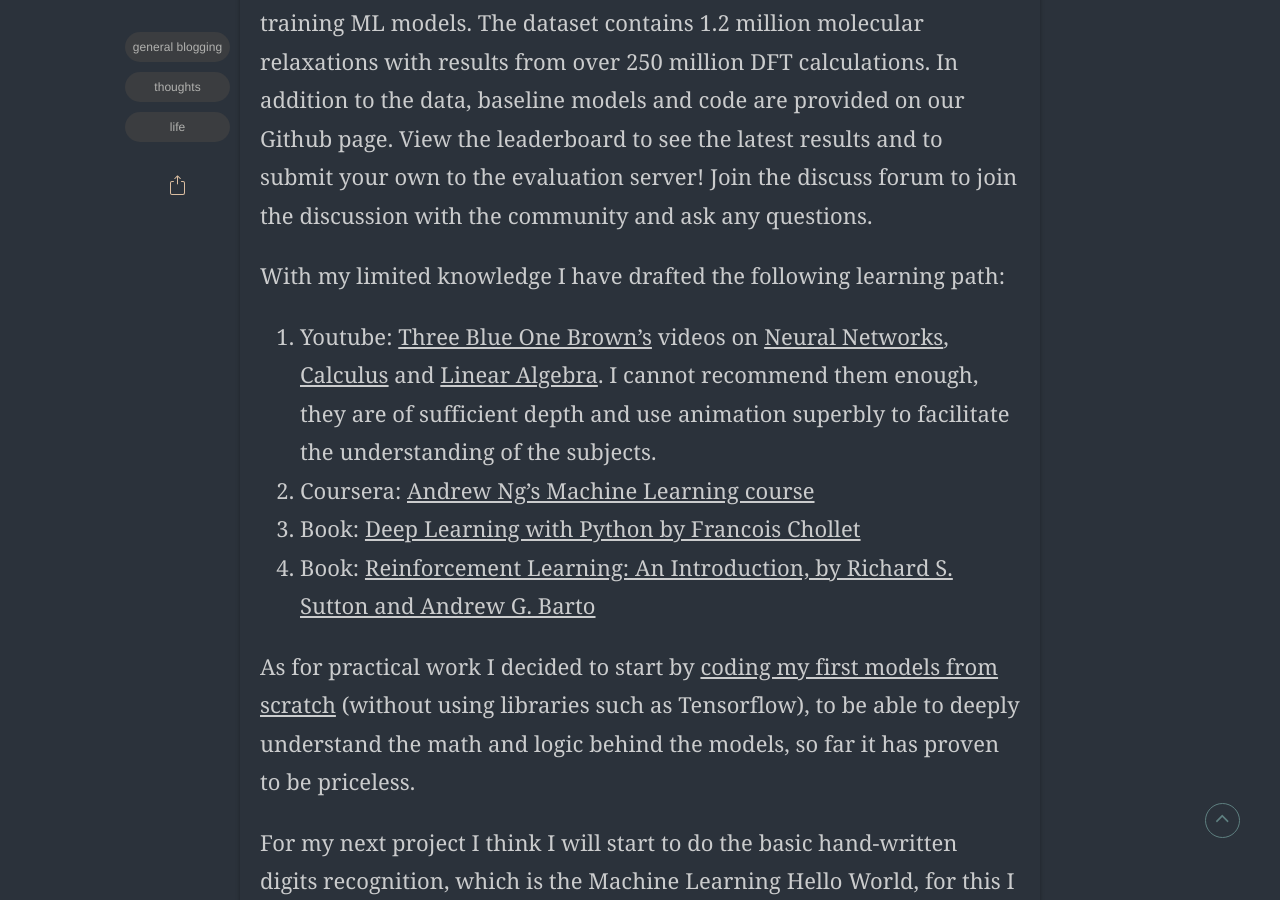
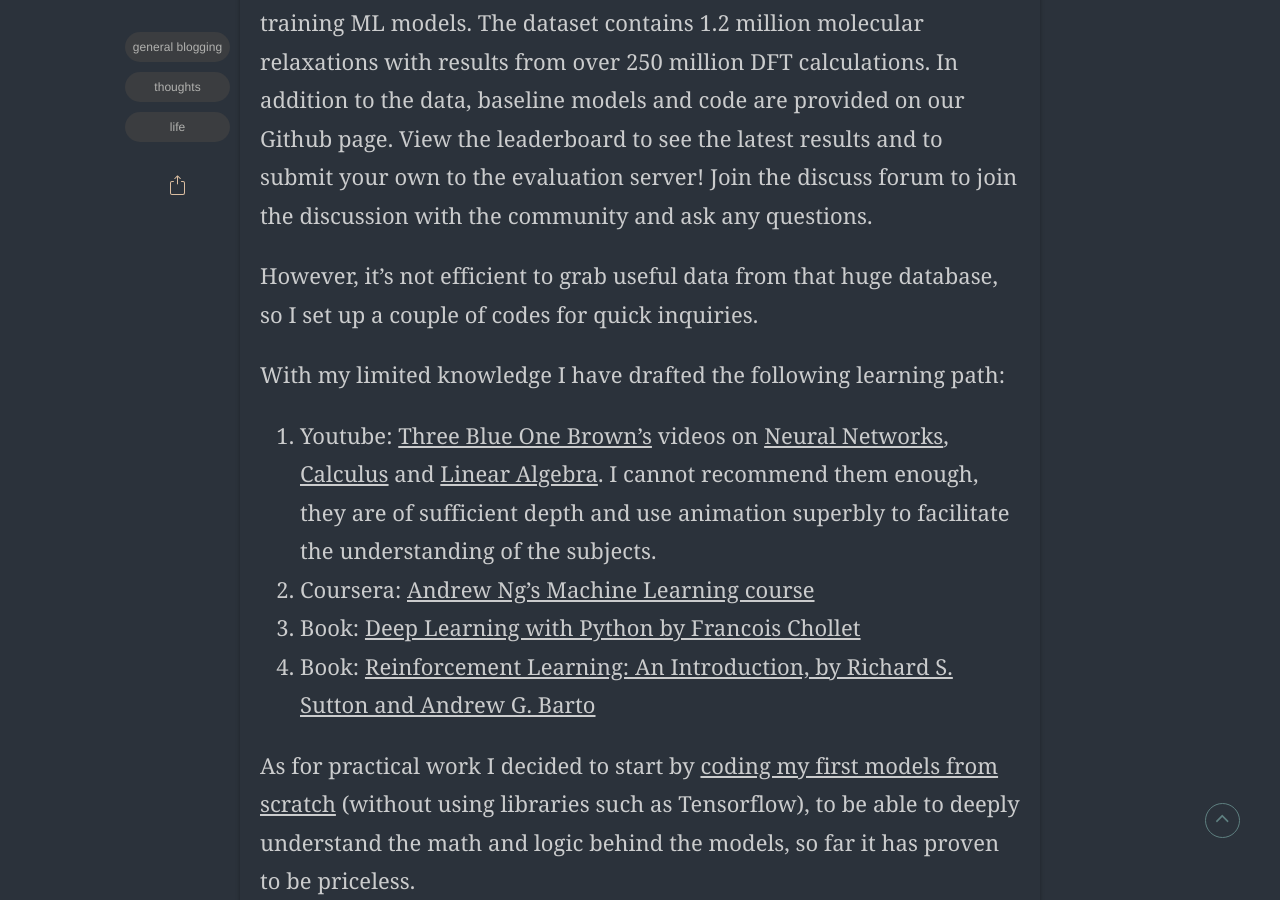
Before and after one commit to mutianyou2013/mutianyou2013.github.io, a Jekyll site: the page built from _posts/2021-09-01-OC-project.md, in a window 1280 px wide and 900 px high, scrolled down 2085 px. Built offline with Jekyll 4.4.1, drawn with Linux system fonts in a browser that asks for light colours; some web fonts are replaced; comment, search, counter and statistics services are not loaded.

Commit message:
Update 2021-09-01-OC-project.md

```diff
--- a/_posts/2021-09-01-OC-project.md
+++ b/_posts/2021-09-01-OC-project.md
@@ -19,6 +19,8 @@
 An open challenge is finding low-cost catalysts to drive these reactions at high rates. Through the use of quantum mechanical simulations (density functional theory), new catalyst structures can be tested and evaluated. Unfortunately, the high computational cost of these simulations limits the number of structures that may be tested. The use of AI or machine learning may provide a method to efficiently approximate these calculations, leading to new approaches in finding effective catalysts.
 
 To enable the broader research community to participate in this important project, we are releasing the Open Catalyst Dataset for training ML models. The dataset contains 1.2 million molecular relaxations with results from over 250 million DFT calculations. In addition to the data, baseline models and code are provided on our Github page. View the leaderboard to see the latest results and to submit your own to the evaluation server! Join the discuss forum to join the discussion with the community and ask any questions.
+
+However, it's not efficient to grab useful data from that huge database, so I set up a couple of codes for quick inquiries.
 
 
 
```
